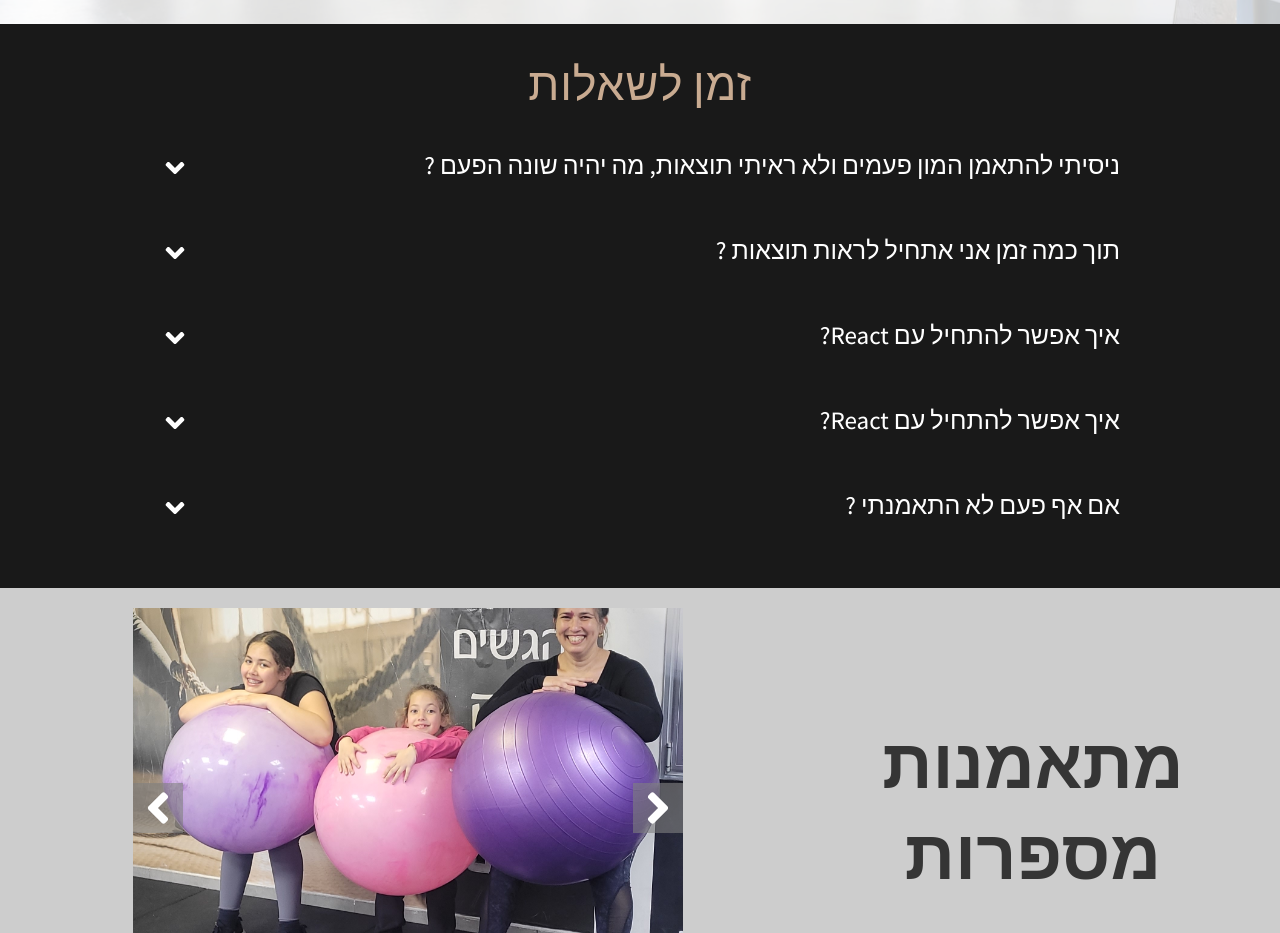
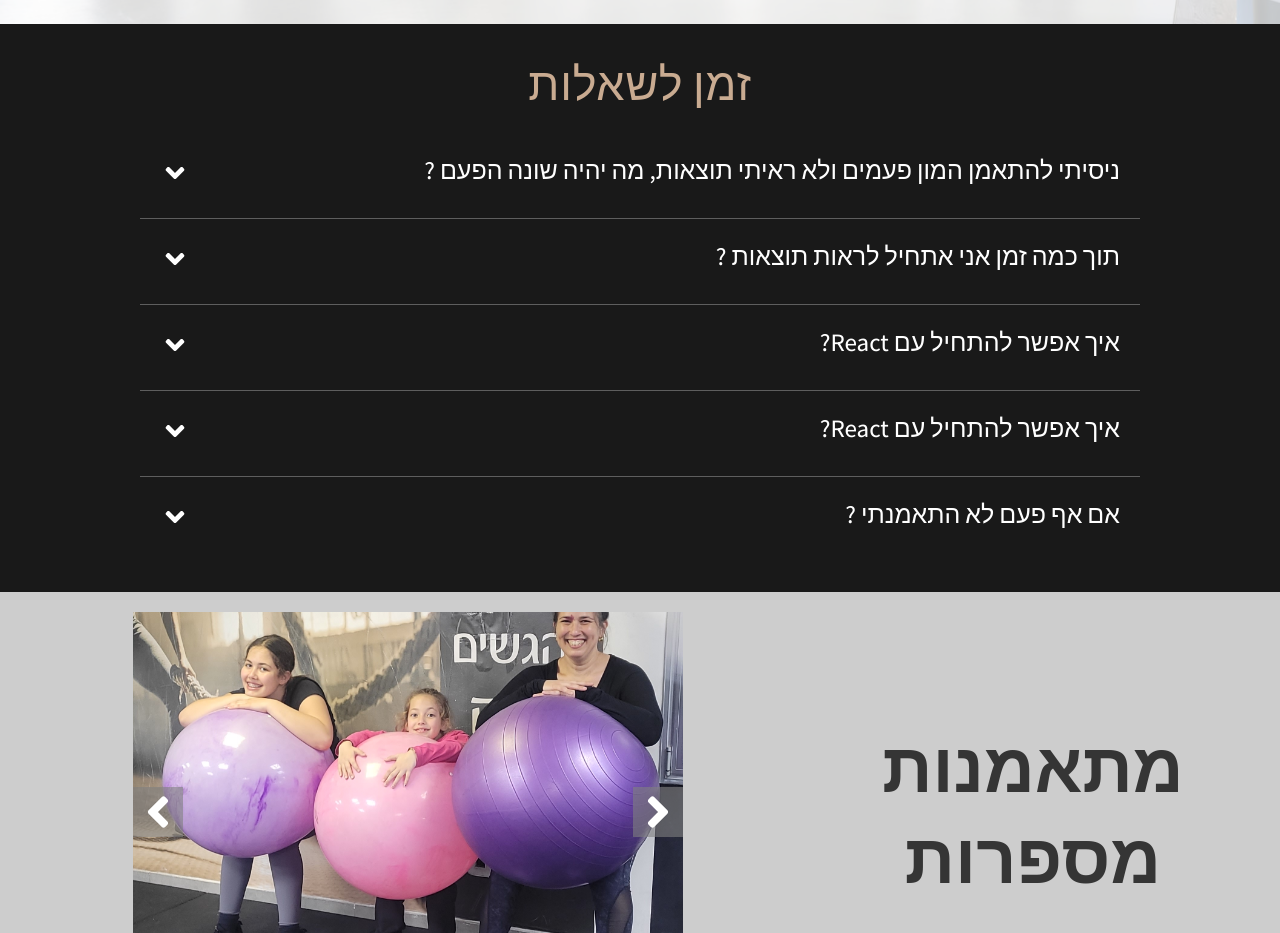
Before and after one commit to shaharyair/katrin-studio-Landing-page, a React (Vite) app: page / in a window 1280 px wide. Shown: the part 2036-2969 px from the top of the page. Built offline with nearby package versions, Linux system fonts and the light colour scheme.

Commit message:
improved styling

```diff
--- a/src/Components/FAQ/FAQ.css
+++ b/src/Components/FAQ/FAQ.css
@@ -37,9 +37,13 @@
   font-size: calc(var(--faq-fontsize));
   gap: 2rem;
   direction: rtl;
-  padding: 1.5rem 2rem;
+  padding: 2rem 2rem 1rem 2rem;
   transition: all 0.5s ease;
   color: white;
+}
+
+.faq-item:nth-child(-n + 5) {
+  border-bottom: 1px solid rgba(255, 255, 255, 0.3);
 }
 
 .title {
@@ -76,7 +80,7 @@
 }
 
 .answer.show {
-  max-height: 15vh;
+  max-height: 10rem;
   transition: max-height 0.8s ease-out;
 }
 
```
